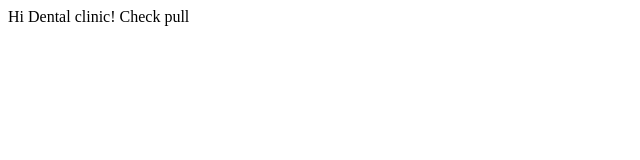
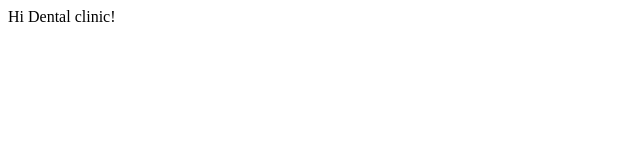
Before and after one commit to Leonid-spec/Praxis-project-AIT-Front, a React (Vite) app: page / in a window 1280 px wide. Shown: the top 160 px of the page, without its empty margins (0-640 px from the left). Built offline with nearby package versions, Linux system fonts and the light colour scheme.

Commit message:
check pull request 2

```diff
--- a/src/App.tsx
+++ b/src/App.tsx
@@ -3,8 +3,6 @@ function App() {
   return (
     <>
     Hi Dental clinic!
-    Check pull
-
     </>
   )
 }
```
